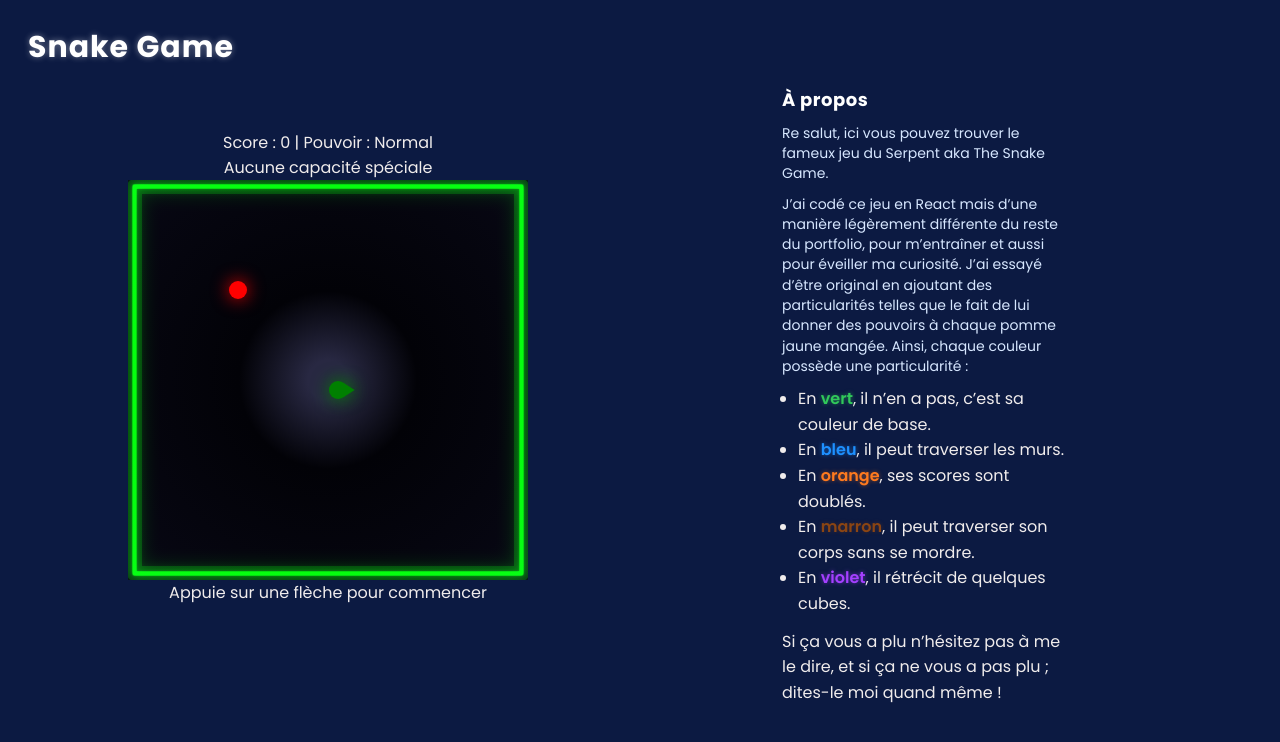
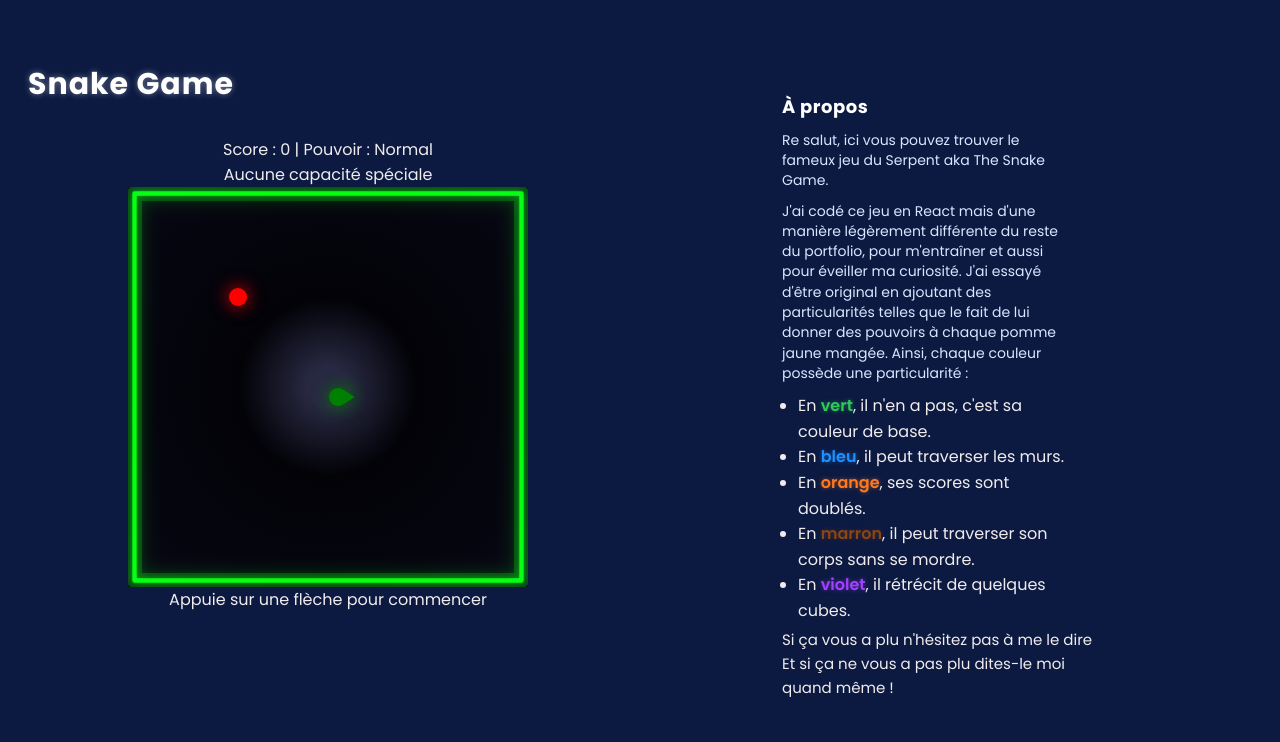
Before and after one commit to Walie-Matthieu/snake-game, a Next.js app: page / in a window 1280 px wide. Shown: the top 742 px of the page. Built offline with nearby package versions, Linux system fonts and the light colour scheme.

Commit message:
Lign correct

```diff
--- a/app/page.module.css
+++ b/app/page.module.css
@@ -59,7 +59,7 @@
   letter-spacing: var(--title-letter-spacing);
   color: var(--title-color);
   text-shadow: 0 0 6px rgba(255,255,255,0.4);
-  line-height: 1;
+  line-height: 3;
   margin: 0;
 }
 
@@ -231,8 +231,34 @@
   .asideRight { line-height: var(--about-shared-line-height); }
 }
 
-/* ========================================================================== */
-/* Fin contrôle textes indépendants */
+/* Utilitaires pour empêcher un retour à la ligne sur un groupe de mots */
+.noWrap,
+.noBreak,
+.keepTogether {
+  white-space: nowrap;
+}
+
+/* Variante: conserver sur une ligne mais compacter un peu pour éviter un retour de "me le dire" */
+.noWrapFit {
+  white-space: nowrap;
+  font-size: 0.95em;       /* léger rétrécissement */
+  letter-spacing: -0.25px; /* compacte sans trop affecter la lisibilité */
+}
+
+/* Empêche le retour + compacte légèrement le groupe final pour éviter qu'il saute seul */
+.compressEnd {
+  white-space: nowrap;
+  display: inline-block;
+  font-size: 0.97em;
+  letter-spacing: -0.3px;
+}
+
+/* Spécifique : envelopper le mot "dire" avec <span class="direWord">dire</span>
+   ou utiliser la classe existante .noWrap. Cette alias rend l’intention explicite. */
+.direWord { white-space: nowrap; }
+
+/* (Alternative rapide sans span) Remplacer l'espace avant "dire" par &nbsp; dans le JSX :
+   "ce que l’on veut&nbsp;dire" — empêche la coupure. */
 
 .colorVert { color: #31c95a; font-weight: 600; text-shadow: 0 0 4px rgba(49,201,90,0.5); }
 .colorBleu { color: #1e90ff; font-weight: 600; text-shadow: 0 0 4px rgba(30,144,255,0.5); }
@@ -240,3 +266,11 @@
 .colorMarron { color: #8b4513; font-weight: 600; text-shadow: 0 0 4px rgba(139,69,19,0.4); }
 .colorViolet { color: #a440ff; font-weight: 600; text-shadow: 0 0 4px rgba(164,64,255,0.55); }
 /* Ajuste les couleurs/effets si besoin */
+
+/* Solution paragraphe final - contrôle strict */
+.lastParagraph {
+  font-size: 0.96em;         /* Légèrement plus petit pour tenir sur la ligne */
+  word-break: keep-all;      /* Évite de couper les mots */
+  word-spacing: -0.5px;      /* Compacte l'ensemble légèrement */
+  text-wrap: balance;        /* Équilibre les lignes */
+}
--- a/app/page.tsx
+++ b/app/page.tsx
@@ -10,25 +10,26 @@ export default function Home() {
           <div className={styles.gameLeft}>
             <SnakeGame />
           </div>
-          <aside className={styles.asideRight}>
+          <aside className={styles.asideRight} style={{ maxWidth: '380px' }}>
             <h2 style={{ fontSize: 18, fontWeight: 700, margin: '0 0 12px 0', textAlign: 'left' }}>À propos</h2>
             <p style={{ margin: '0 0 10px 0', textAlign: 'left' }}>
               Re salut, ici vous pouvez trouver le fameux jeu du Serpent aka The Snake Game.
             </p>
             <p style={{ margin: '0 0 10px 0', textAlign: 'left' }}>
-              J’ai codé ce jeu en React mais d’une manière légèrement différente du reste du portfolio, pour m’entraîner
-              et aussi pour éveiller ma curiosité. J’ai essayé d’être original en ajoutant des particularités telles que
+              J'ai codé ce jeu en React mais d'une manière légèrement différente du reste du portfolio, pour m'entraîner
+              et aussi pour éveiller ma curiosité. J'ai essayé d'être original en ajoutant des particularités telles que
               le fait de lui donner des pouvoirs à chaque pomme jaune mangée. Ainsi, chaque couleur possède une particularité :
             </p>
             <ul style={{ margin: '0 0 12px 16px', padding: 0, textAlign: 'left', listStyle: 'disc' }}>
-              <li>En <span className={styles.colorVert}>vert</span>, il n’en a pas, c’est sa couleur de base.</li>
+              <li>En <span className={styles.colorVert}>vert</span>, il n'en a pas, c'est sa couleur de base.</li>
               <li>En <span className={styles.colorBleu}>bleu</span>, il peut traverser les murs.</li>
               <li>En <span className={styles.colorOrange}>orange</span>, ses scores sont doublés.</li>
               <li>En <span className={styles.colorMarron}>marron</span>, il peut traverser son corps sans se mordre.</li>
               <li>En <span className={styles.colorViolet}>violet</span>, il rétrécit de quelques cubes.</li>
             </ul>
-            <p style={{ margin: 0, textAlign: 'left' }}>
-              Si ça vous a plu n’hésitez pas à me le dire, et si ça ne vous a pas plu ; dites-le moi quand même !
+            <p style={{ margin: '-8px 0 0 0', textAlign: 'left', fontSize: '0.94em' }}>
+              <div style={{ whiteSpace: 'nowrap', display: 'inline-block' }}>Si ça vous a plu n'hésitez pas à me le dire</div>
+              <br />Et si ça ne vous a pas plu dites-le moi quand même !
             </p>
           </aside>
         </div>
```
